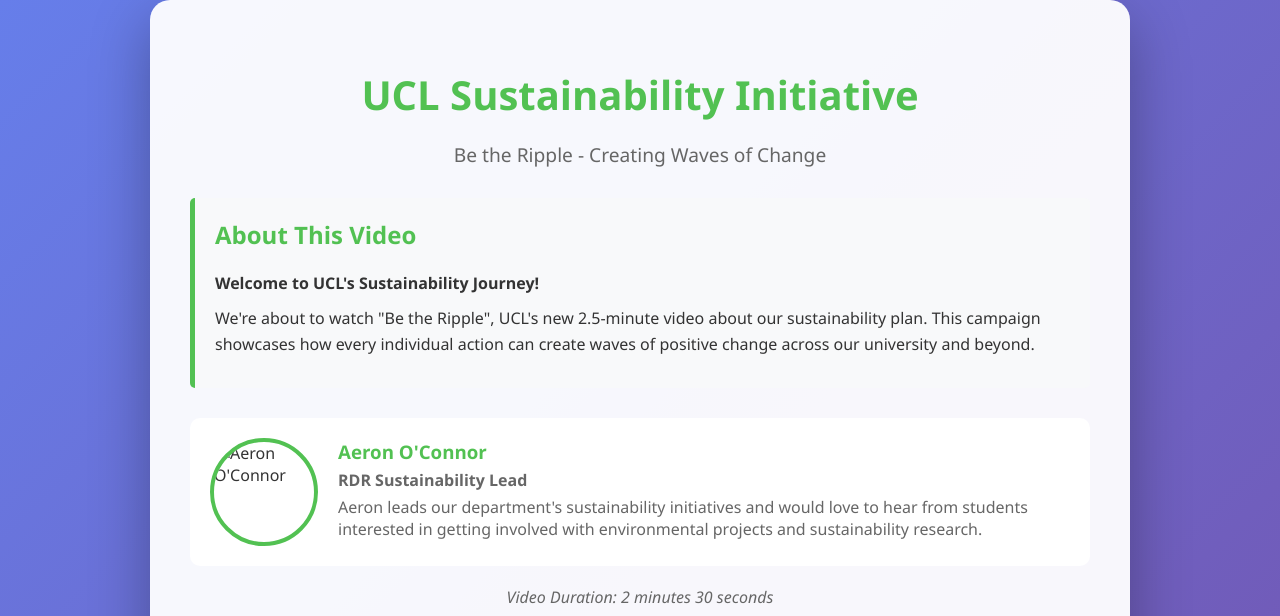
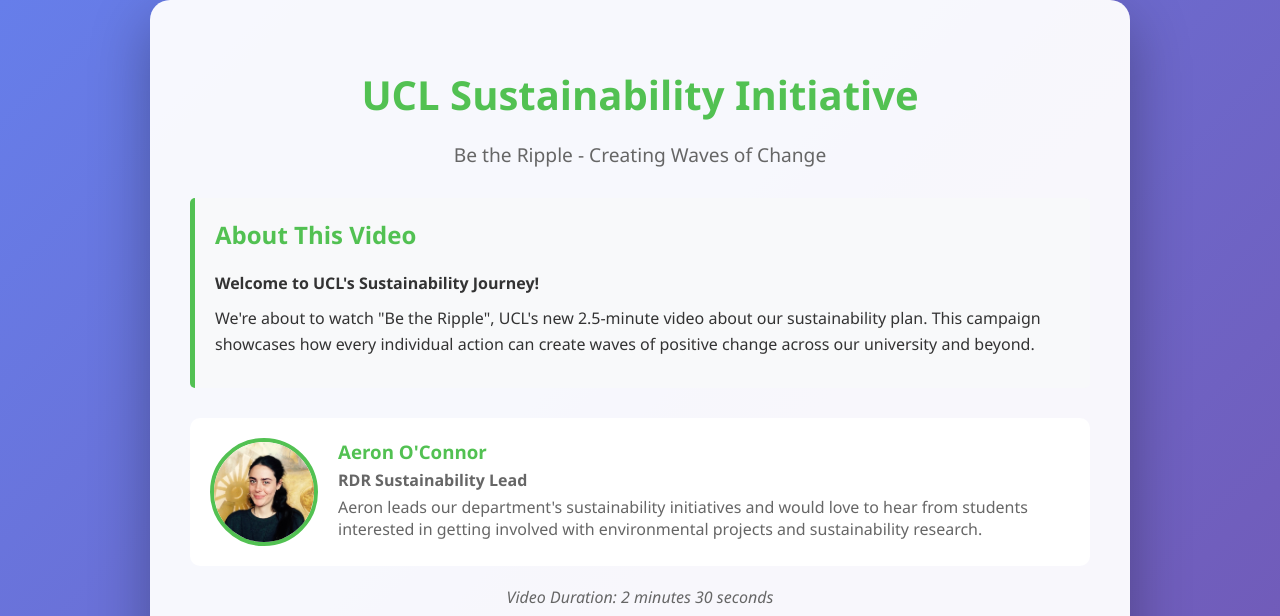
Before and after one commit to sunt05/ucl-sustainability-induction, a plain HTML site: page index.html in a window 1280 px wide. Shown: the top 616 px of the page. Drawn offline with Linux system fonts and the light colour scheme.

Commit message:
Add Aeron's photo and fix image path for GitHub Pages

```diff
--- a/index.html
+++ b/index.html
@@ -182,7 +182,7 @@
         </div>
 
         <div class="staff-info">
-            <img src="../20250922-staff-intro/media/aeron.jpg" alt="Aeron O'Connor" class="staff-photo">
+            <img src="aeron.jpg" alt="Aeron O'Connor" class="staff-photo">
             <div class="staff-details">
                 <h3>Aeron O'Connor</h3>
                 <p><strong>RDR Sustainability Lead</strong></p>
```
Also changed, not shown: aeron.jpg (added).
